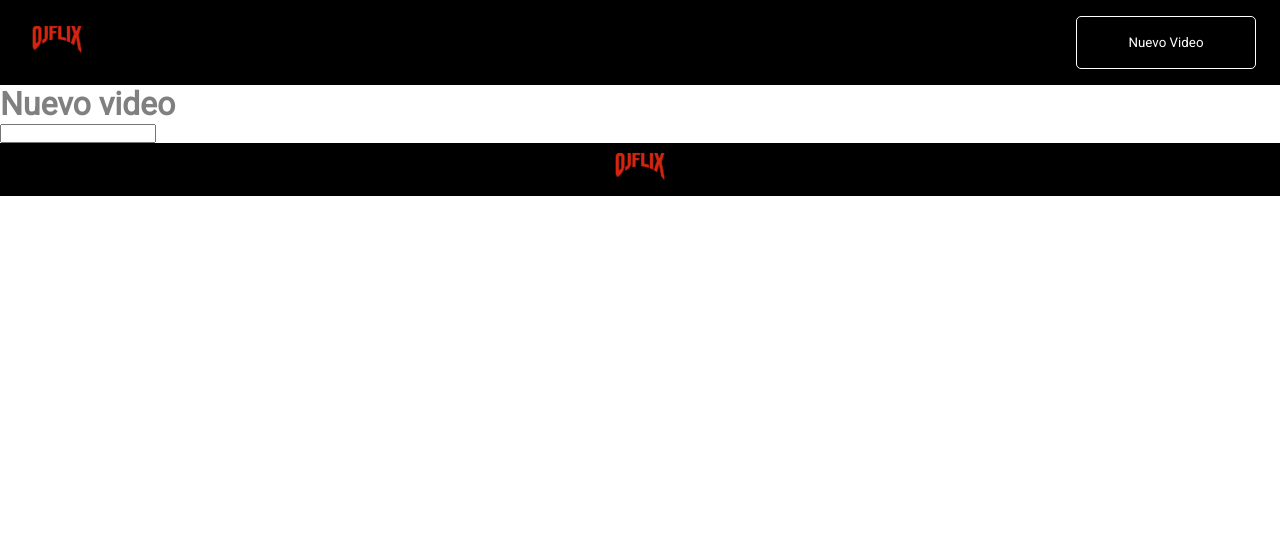
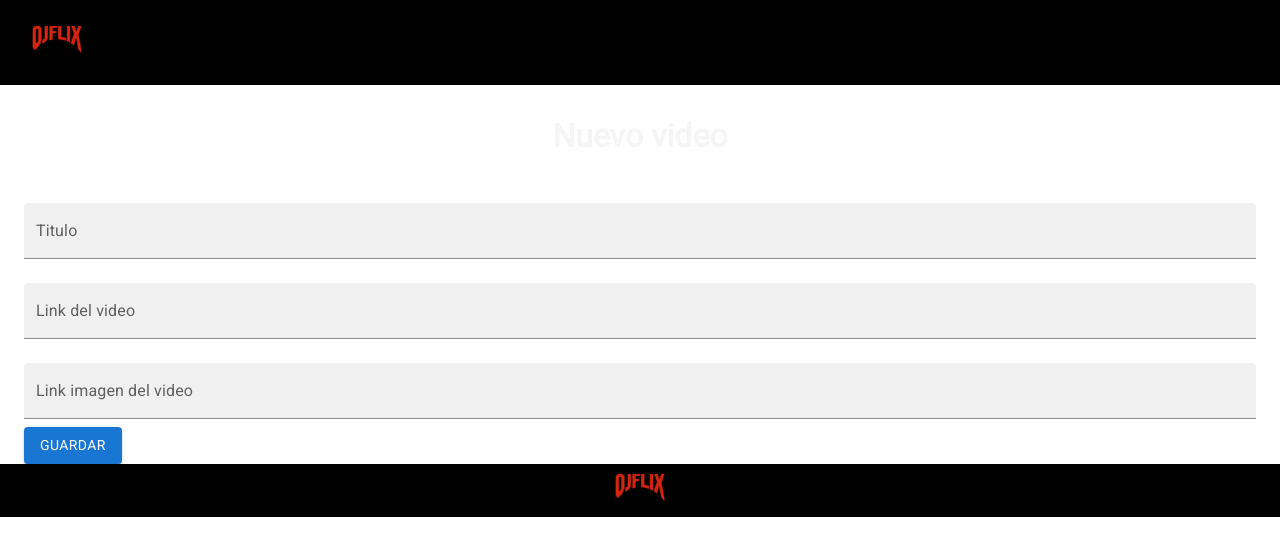
Before and after one commit to ojuarez1/AluraFlix-ojflix, a React (Create React App) app: page /NovoVideo in a window 1280 px wide. Shown: the top 556 px of the page. Built offline with nearby package versions, Linux system fonts and the light colour scheme.

Commit message:
Instalando Material UI

```diff
--- a/package.json
+++ b/package.json
@@ -3,6 +3,9 @@
   "version": "0.1.0",
   "private": true,
   "dependencies": {
+    "@emotion/react": "^11.11.1",
+    "@emotion/styled": "^11.11.0",
+    "@mui/material": "^5.14.6",
     "@testing-library/jest-dom": "^5.17.0",
     "@testing-library/react": "^13.4.0",
     "@testing-library/user-event": "^13.5.0",
--- a/src/App.js
+++ b/src/App.js
@@ -15,7 +15,7 @@ function App() {
       <GlobalStyle />
       <Header />
       <Routes>
-        <Route path="/" element={<Home />} />
+        <Route path="/" element={<Home/>} />
         <Route path="/NovoVideo" element={<NovoVideo />} />
         <Route path="*" element={<Page404/>} />
       </Routes>
--- a/src/components/global/index.jsx
+++ b/src/components/global/index.jsx
@@ -13,7 +13,7 @@ export const colorDatascience = "#9CD33B"
 
 //Colores black
 export const primaryDark = "#000000"
-export const mediumDark = "#454545"
+export const mediumDark = "#1d1b1b"
 export const lightDark = "#565656"
 export const lighterDark = "9E9E9E"
 
--- a/src/components/header/index.jsx
+++ b/src/components/header/index.jsx
@@ -1,6 +1,6 @@
 import Boton  from "../boton"
 import "./header.css"
-import { NavLink } from "react-router-dom"
+import { NavLink, Routes, Route } from "react-router-dom"
 
 
 
@@ -9,9 +9,9 @@ const Header = () => {
         <div>
             <NavLink to="/"><img src="./img/logo.png" alt="Logo" /></NavLink>
         </div>
-        <div>
-            <Boton />
-        </div>
+        <Routes>
+            <Route path="/" element={<Boton />} />
+        </Routes>
 
     </section>
 }
--- a/src/novoVideo/index.jsx
+++ b/src/novoVideo/index.jsx
@@ -1,8 +1,43 @@
+import Button from "@mui/material/Button"
+import { TextField, Container } from "@mui/material"
+import styled from "styled-components"
+import { mediumDark, lightGris } from "../components/global"
+
+
+const Titulo = styled.h1`
+        padding:2rem 0;
+        text-align:center;
+        color:${lightGris};
+`
 
 const NovoVideo = () => {
     return <form>
-        <h1>Nuevo video</h1>
-        <input type="text" />
+        <Container maxWidth="xl" >
+            <Titulo>Nuevo video</Titulo>
+
+            <TextField
+                id="filled-basic"
+                label="Titulo"
+                variant="filled"
+                fullWidth={true}
+                margin="normal"
+
+            />
+            <TextField
+                id="filled-basic"
+                label="Link del video"
+                variant="filled"
+                fullWidth={true}
+                margin="normal"
+            />
+            <TextField
+                id="filled-basic"
+                label="Link imagen del video"
+                variant="filled"
+                fullWidth={true}
+                margin="normal" />
+            <Button variant="contained" >Guardar</Button>
+        </Container>
     </form>
 }
 
```
Also changed, not shown: 1 other file (tests, documents, lock files or other folders).
